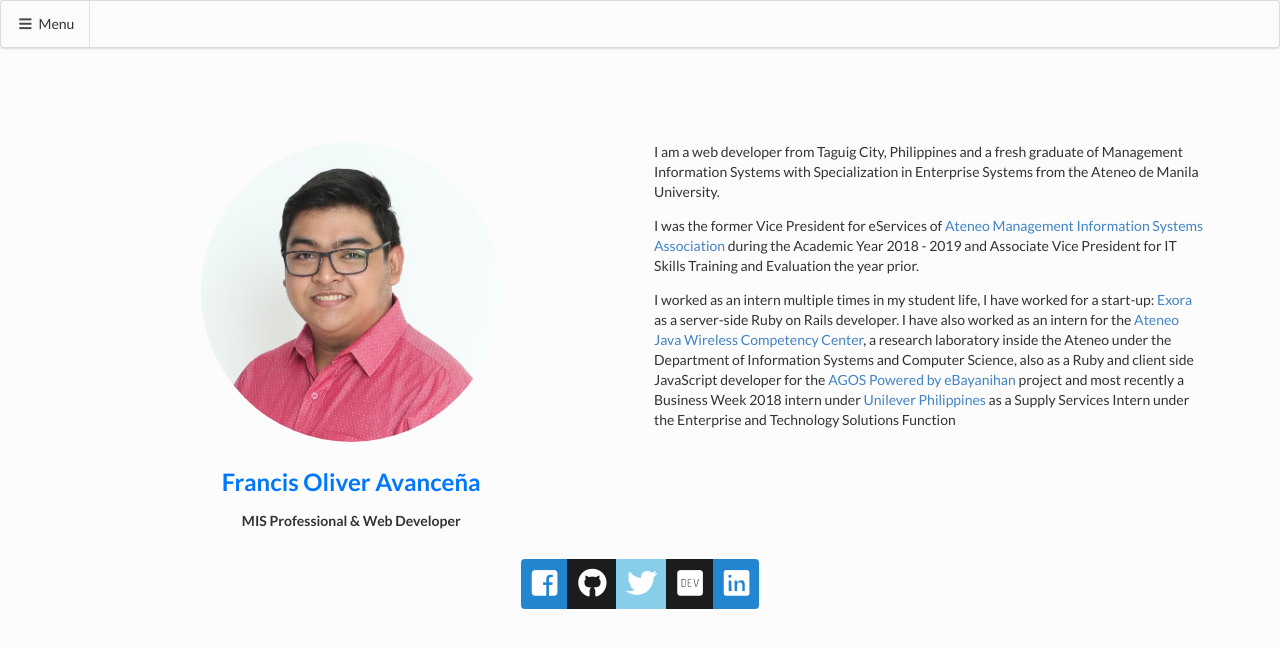
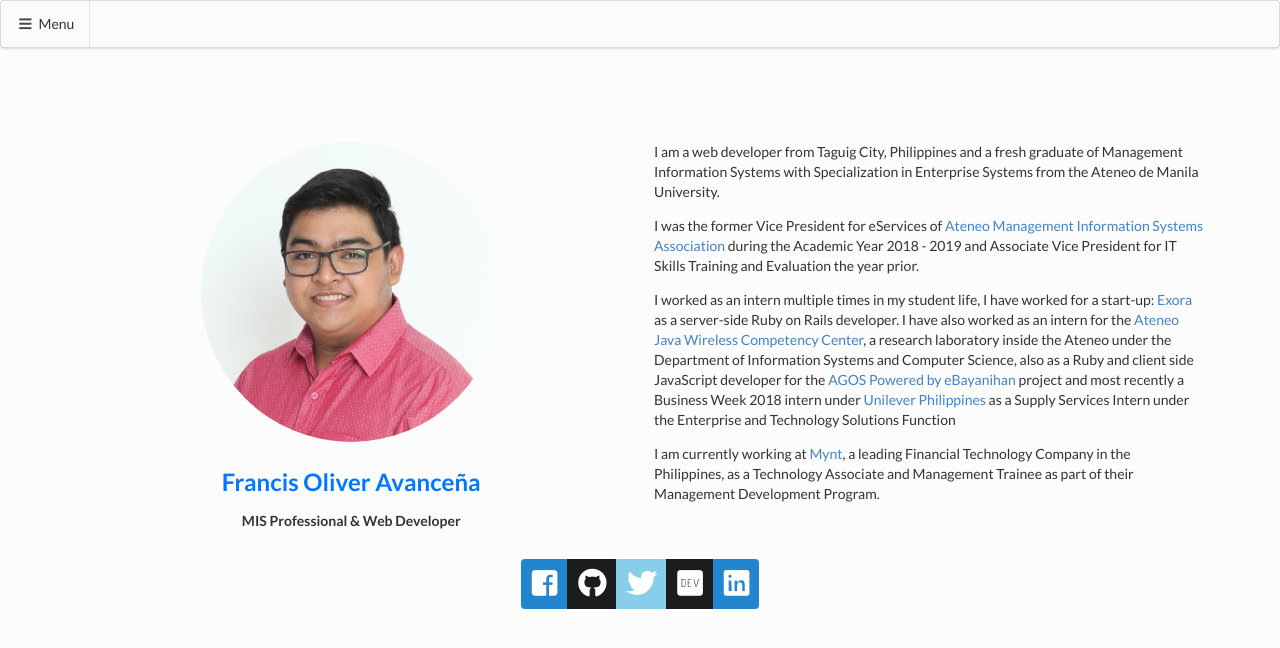
Before and after one commit to tripeersyou/francisoliverdev, a Jekyll site: the page built from index.html, in a window 1280 px wide. Shown: the top 648 px of the page. Built offline with Jekyll 4.4.1, drawn with Linux system fonts in a browser that asks for light colours; nearby versions of some CDN libraries; comment, search, counter and statistics services are not loaded.

Commit message:
Edited fb icon redirection and uncommented markup on index.html

```diff
--- a/index.html
+++ b/index.html
@@ -27,11 +27,11 @@
                 href="http://ebayanihan.ateneo.edu">AGOS Powered by eBayanihan</a> project and most recently a Business Week 2018 intern
             under <a href="https://www.unilever.com.ph/" target="_blank" rel="noopener">Unilever Philippines</a> as a Supply Services
             Intern under the Enterprise and Technology Solutions Function</p>
-        <!--<p>I am currently working at <a target="_blank" rel="noopener" href="https://mynt.xyz" target="_blank" rel="noopener">Mynt</a>, a leading Financial Technology Company in the Philippines, as a Technology Associate and Management Trainee as part of their Management Development Program.</p>-->
+        <p>I am currently working at <a target="_blank" rel="noopener" href="https://mynt.xyz" target="_blank" rel="noopener">Mynt</a>, a leading Financial Technology Company in the Philippines, as a Technology Associate and Management Trainee as part of their Management Development Program.</p>
     </div>
     <div class="sixteen wide column buttons-container wow fadeInUp">
         <div class="ui buttons">
-            <a href="https://linkedin.com/in/francisavancena" class="ui primary icon button" target="_blank" rel="noopener">
+            <a href="https://facebook.com/sicnarfzurcrevilo" class="ui primary icon button" target="_blank" rel="noopener">
                 <i class="fab fa-facebook-square fa-2x"></i>
             </a>
 			<a href="https://github.com/tripeersyou" class="ui black icon button" target="_blank" rel="noopener">
```
Also changed, not shown: _includes/footer.html (+5 -5 lines).
